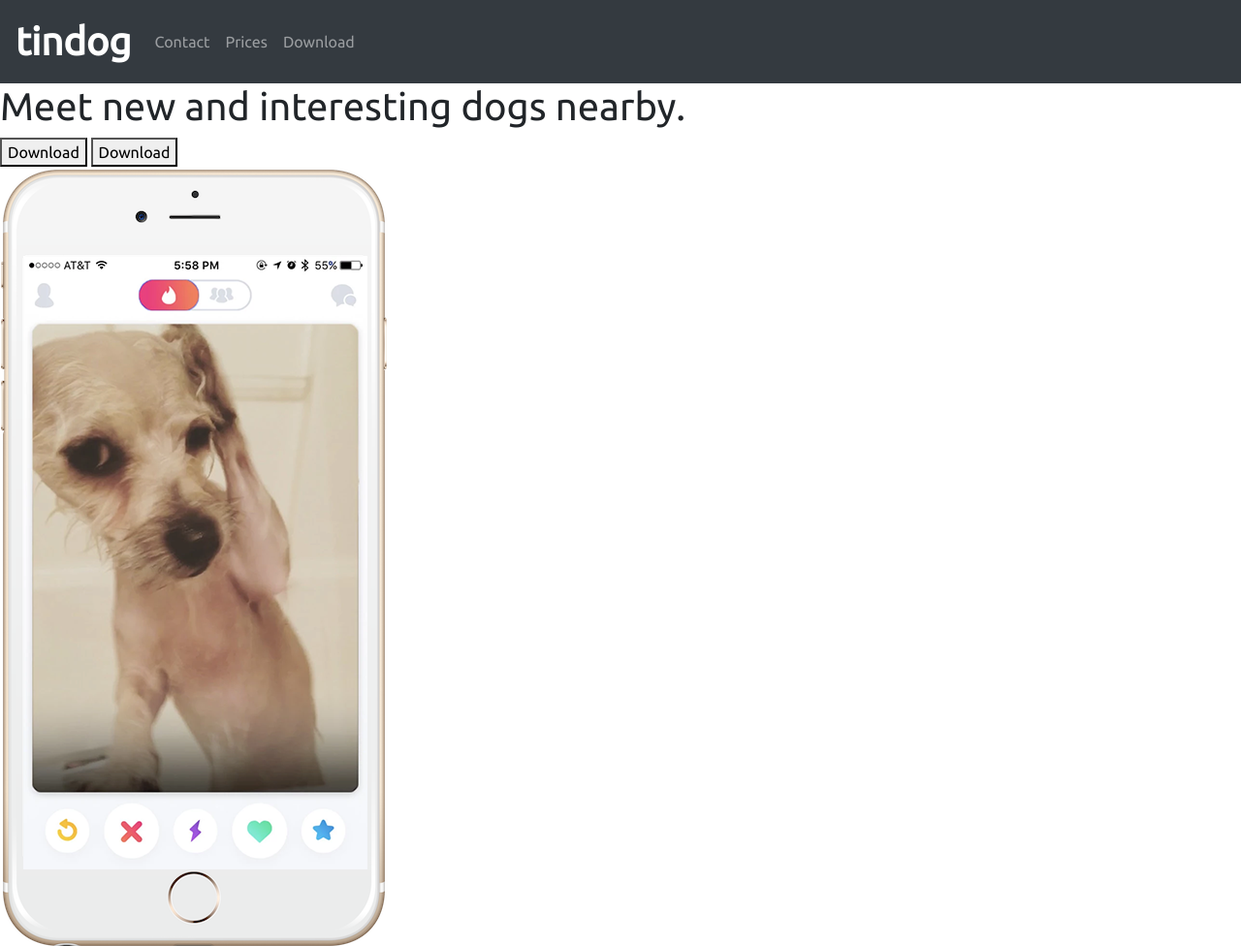
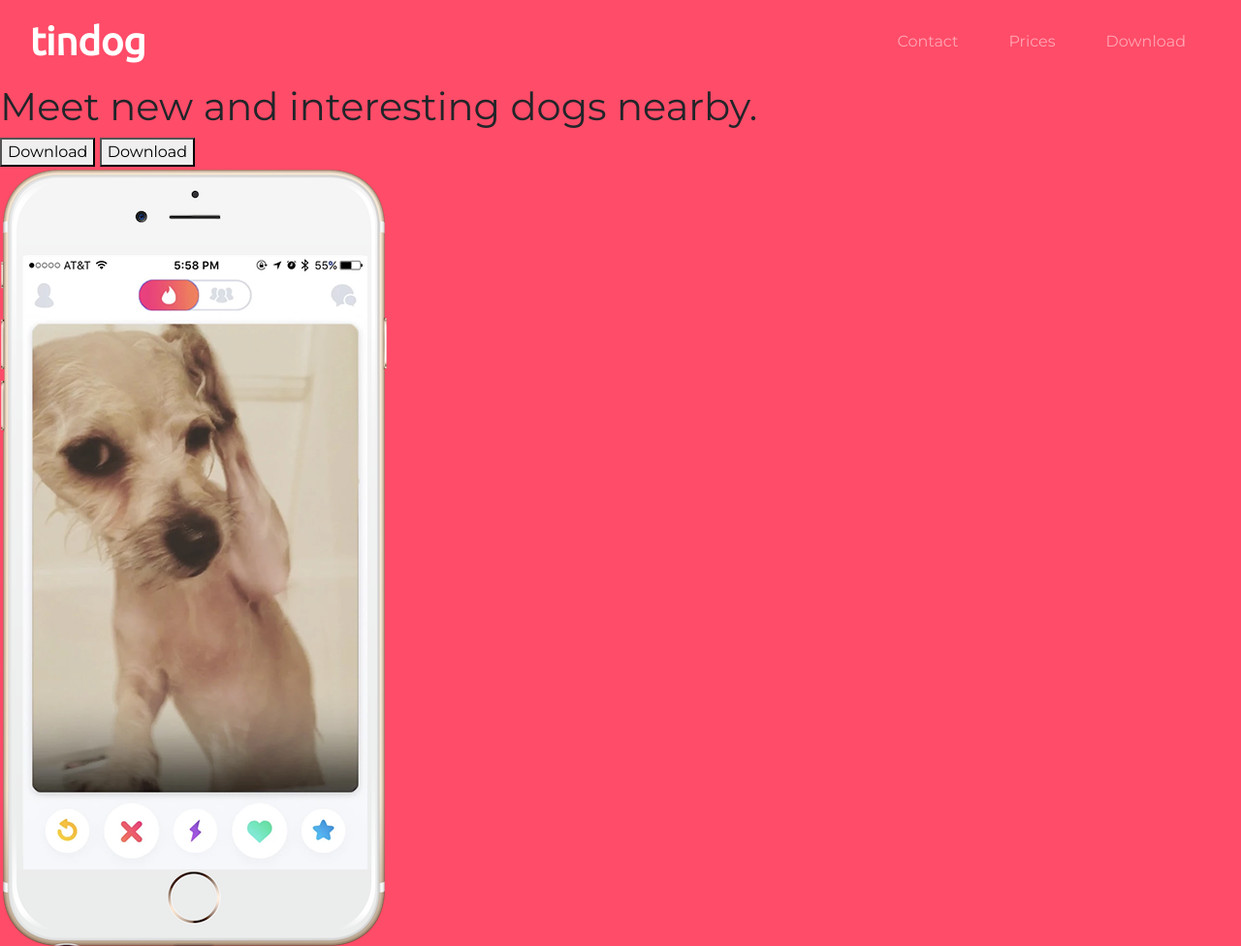
Before and after one commit to irina-kosogor/tinDog, a plain HTML site: page index.html in a window 1280 px wide. Shown: the top 976 px of the page at 97% size. Drawn offline with nearby package versions, Linux system fonts and the light colour scheme.

Commit message:
Styles for header applied

```diff
--- a/index.html
+++ b/index.html
@@ -14,23 +14,25 @@
 </head>
 <body>
 
-    <section id="title">
-
+    <section id="title" class="section_pink">
+      <div class="container-fluid">
         <!-- Nav Bar -->
-      <nav class="navbar navbar-expand-lg navbar-dark bg-dark">
+        <nav class="navbar navbar-expand-lg navbar-dark">
+          <a href="#" class="navbar-brand">tindog</a>
           <button class="navbar-toggler" type="button" data-toggle="collapse" data-target="#navbarSupportedContent"
             aria-controls="navbarSupportedContent" aria-expanded="false" aria-label="Toggle navigation">
             <span class="navbar-toggler-icon"></span>
           </button>
-        <a href="#" class="navbar-brand">tindog</a>
           <div class="collapse navbar-collapse" id="navbarSupportedContent">
-          <ul class="navbar-nav ms-auto ">
+            <ul class="navbar-nav ml-auto ">
               <li class="nav-item"><a class="nav-link" href="#">Contact</a></li>
               <li class="nav-item"><a class="nav-link" href="#">Prices</a></li>
               <li class="nav-item"><a class="nav-link" href="#">Download</a></li>
             </ul>
           </div>
         </nav>
+      </div>
+
       <!-- Title -->
 
       <div>
--- a/sass/style.sass
+++ b/sass/style.sass
@@ -1,10 +1,17 @@
 *
     font-family: 'Montserrat', sans-serif;
-    font-family: 'Ubuntu', sans-serif;
 
+.section_pink
+    background-color: #FF4C68
 .navbar
+    background-color: #FF4C68
     .navbar-brand
         font-family: "Ubuntu"
         font-size: 2.5rem
         font-weight: bold
         color: #fff
+    .nav-item
+        padding: 0 18px
+        font-size: 16px
+        font-weight: 400
+        text-align: center
```
Also changed, not shown: css/style.min.css, 1 other file. Lines whose indentation alone changed are shown as unchanged.
